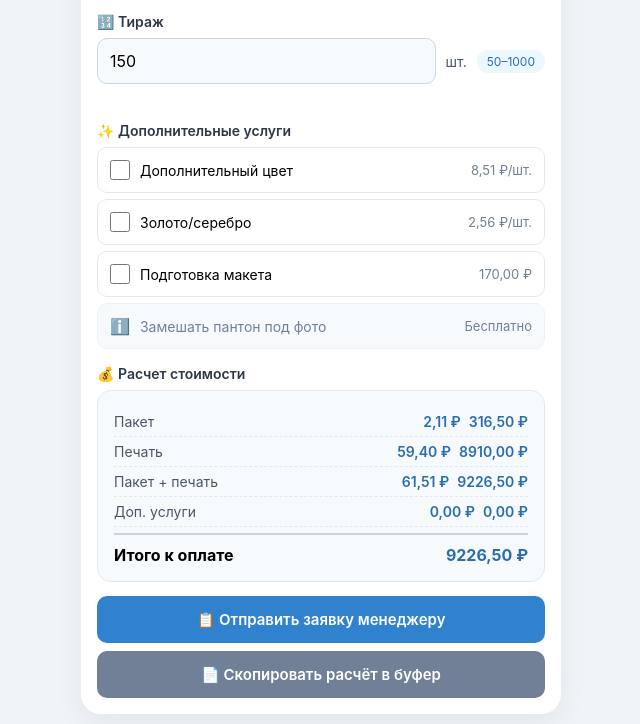
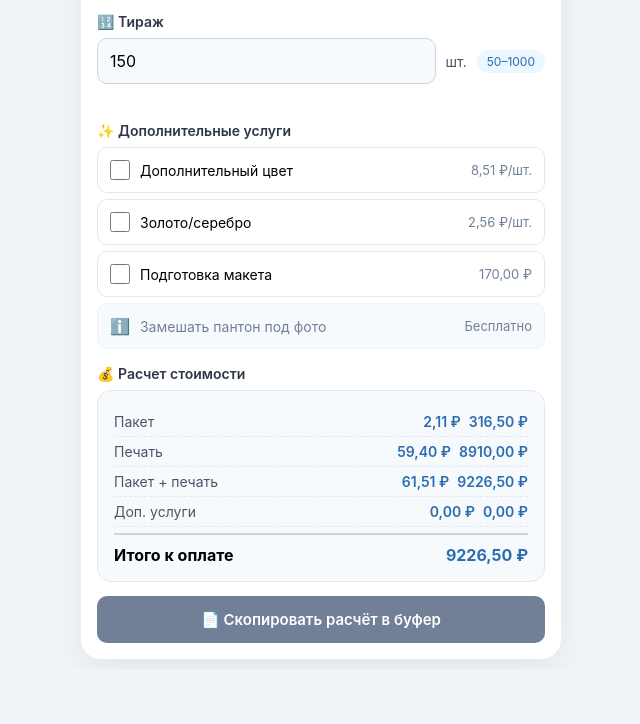
Before and after one commit to andkuv001-ui/calculator-klient, a plain HTML site: page index.html in a window 1280 px wide. Shown: the part 518-1242 px from the top of the page, without its empty margins (319-959 px from the left). After the commit the page ends 1187 px from the top, so only its background shows below. Drawn offline with Linux system fonts and the light colour scheme.

Commit message:
refactor: remove send order button, keep only copy to clipboard

```diff
--- a/index.html
+++ b/index.html
@@ -60,9 +60,7 @@
         .res-row .val { font-weight: 600; color: #2b6cb0; }
         .res-total { display: grid; grid-template-columns: 1fr auto; gap: 8px; font-size: 16px; font-weight: 700; padding-top: 10px; margin-top: 6px; border-top: 2px solid #cbd5e0; align-items: center; }
         .res-total .val { color: #2b6cb0; }
-        .btn-send { width: 100%; padding: 14px; background: var(--tg-btn); color: var(--tg-btn-text); border: none; border-radius: 10px; font-size: 15px; font-weight: 600; margin-top: 14px; cursor: pointer; -webkit-tap-highlight-color: transparent; transition: 0.15s; }
-        .btn-send:active { transform: scale(0.98); opacity: 0.85; }
-        .btn-copy { width: 100%; padding: 14px; background: #718096; color: #fff; border: none; border-radius: 10px; font-size: 15px; font-weight: 600; margin-top: 8px; cursor: pointer; -webkit-tap-highlight-color: transparent; transition: 0.15s; }
+        .btn-copy { width: 100%; padding: 14px; background: #718096; color: #fff; border: none; border-radius: 10px; font-size: 15px; font-weight: 600; margin-top: 14px; cursor: pointer; -webkit-tap-highlight-color: transparent; transition: 0.15s; }
         .btn-copy:active { transform: scale(0.98); opacity: 0.85; }
         @media (max-width: 380px) { .calc { padding: 12px; } .type-grid { grid-template-columns: 1fr; } }
     </style>
@@ -101,7 +99,6 @@
         <div class="res-total"><span class="lbl">Итого к оплате</span><span class="val" id="totalPrice">—</span></div>
     </div>
 
-    <button id="sendBtn" class="btn-send" onclick="sendOrder()">📋 Отправить заявку менеджеру</button>
     <button id="copyBtn" class="btn-copy" onclick="copyResult()">📄 Скопировать расчёт в буфер</button>
 </div>
 
@@ -244,19 +241,6 @@ function clearRes() {
     document.getElementById("rangeBadge").className = "badge";
 }
 
-function sendOrder() {
-    var text = buildResultText();
-    if (!text) return;
-    if (tgApp && tgApp.sendData) {
-        tgApp.sendData(text);
-    } else {
-        copyToClipboard(text);
-        var btn = document.getElementById("sendBtn");
-        btn.textContent = "✓ Скопировано!";
-        setTimeout(function() { btn.textContent = "📋 Отправить заявку менеджеру"; }, 2500);
-    }
-}
-
 function copyResult() {
     var text = buildResultText();
     if (!text) return;
```
